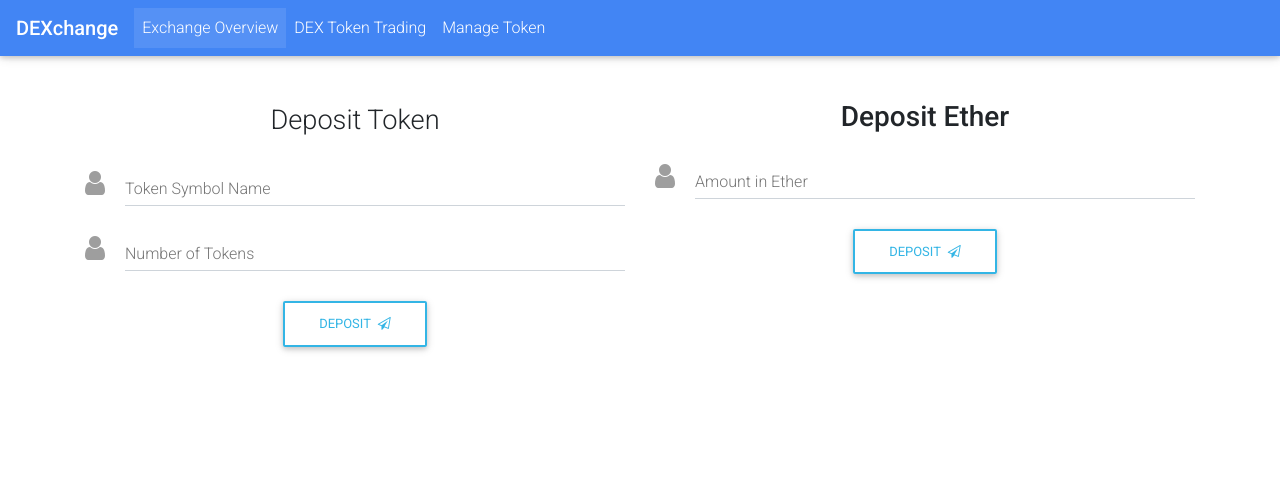
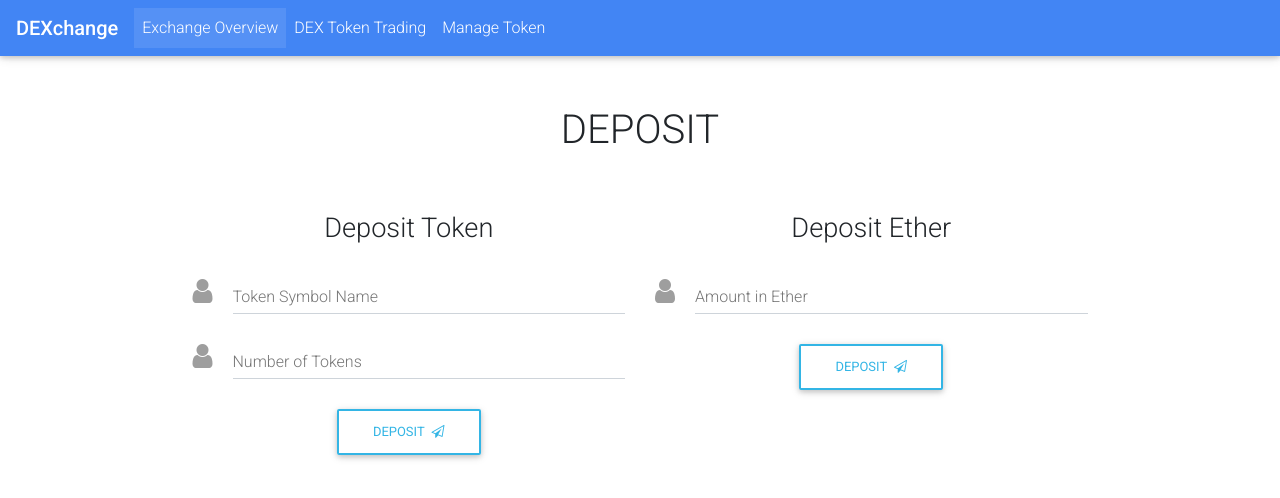
Before and after one commit to Parsh/DEXchange, a React (Create React App) app: page / in a window 1280 px wide. Shown: the top 498 px of the page. Built offline with nearby package versions, Linux system fonts and the light colour scheme.

Commit message:
alignment changed

```diff
--- a/src/containerComponents/Deposit.js
+++ b/src/containerComponents/Deposit.js
@@ -6,12 +6,17 @@ class Deposit extends Component {
   state = {};
   render() {
     return (
-      <div className="row">
-        <div className="col-md-6">
-          <TokenDeposit />
+      <div className="container">
+        <div className="row">
+          <div className="h1-responsive m-auto"> DEPOSIT </div>
         </div>
-        <div className="col-md-6">
-          <EtherDeposit />
+        <div className="row">
+          <div className="col-md-5 col-sm-12 offset-md-1 mt-5">
+            <TokenDeposit />
+          </div>
+          <div className="col-md-5 col-sm-12 mt-5">
+            <EtherDeposit />
+          </div>
         </div>
       </div>
     );
--- a/src/presentationalComponents/Deposit/EtherDeposit.js
+++ b/src/presentationalComponents/Deposit/EtherDeposit.js
@@ -5,7 +5,7 @@ import { Input, Button, Fa } from 'mdbreact';
 const EtherDeposit = props => {
   return (
     <form>
-      <p className="h3 text-center mb-4">Deposit Ether</p>
+      <p className="h3-responsive text-center mb-4">Deposit Ether</p>
       <div className="grey-text">
         <Input label="Amount in Ether" icon="user" group type="text" />
       </div>
```
